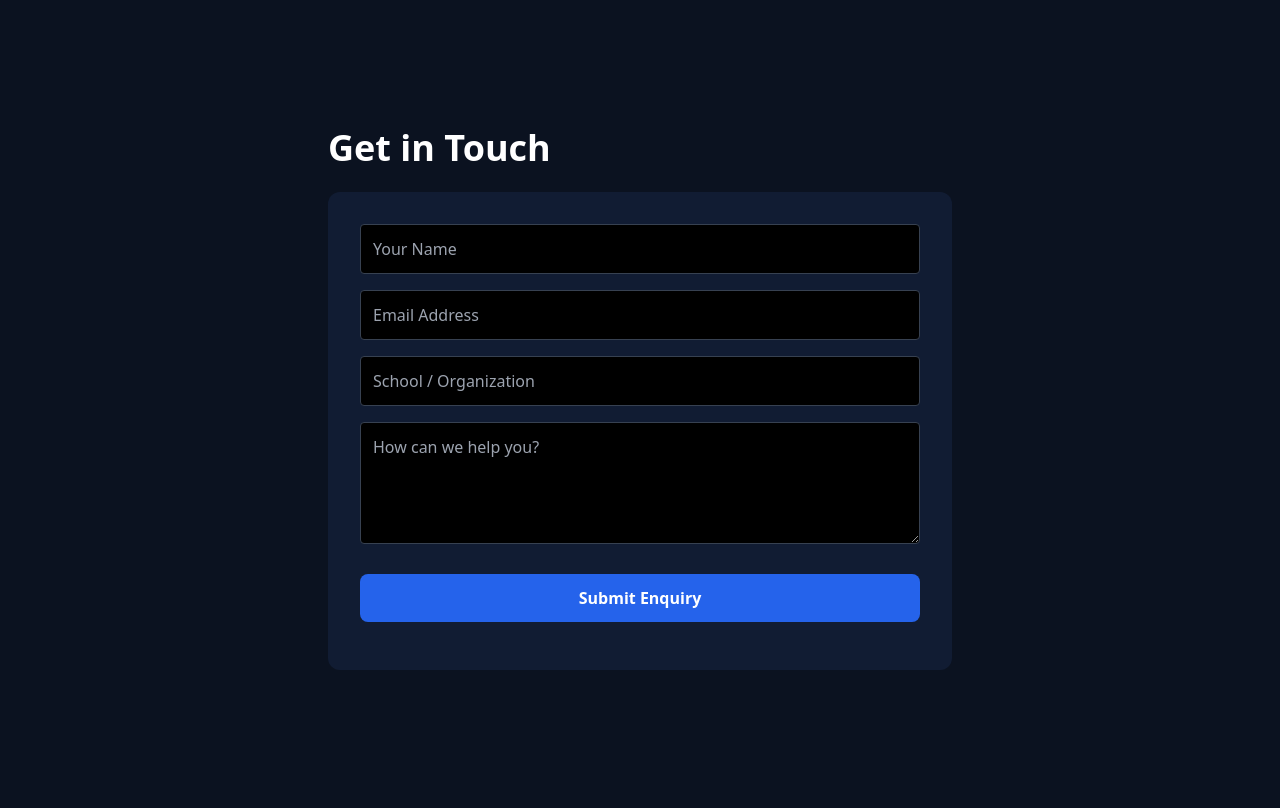
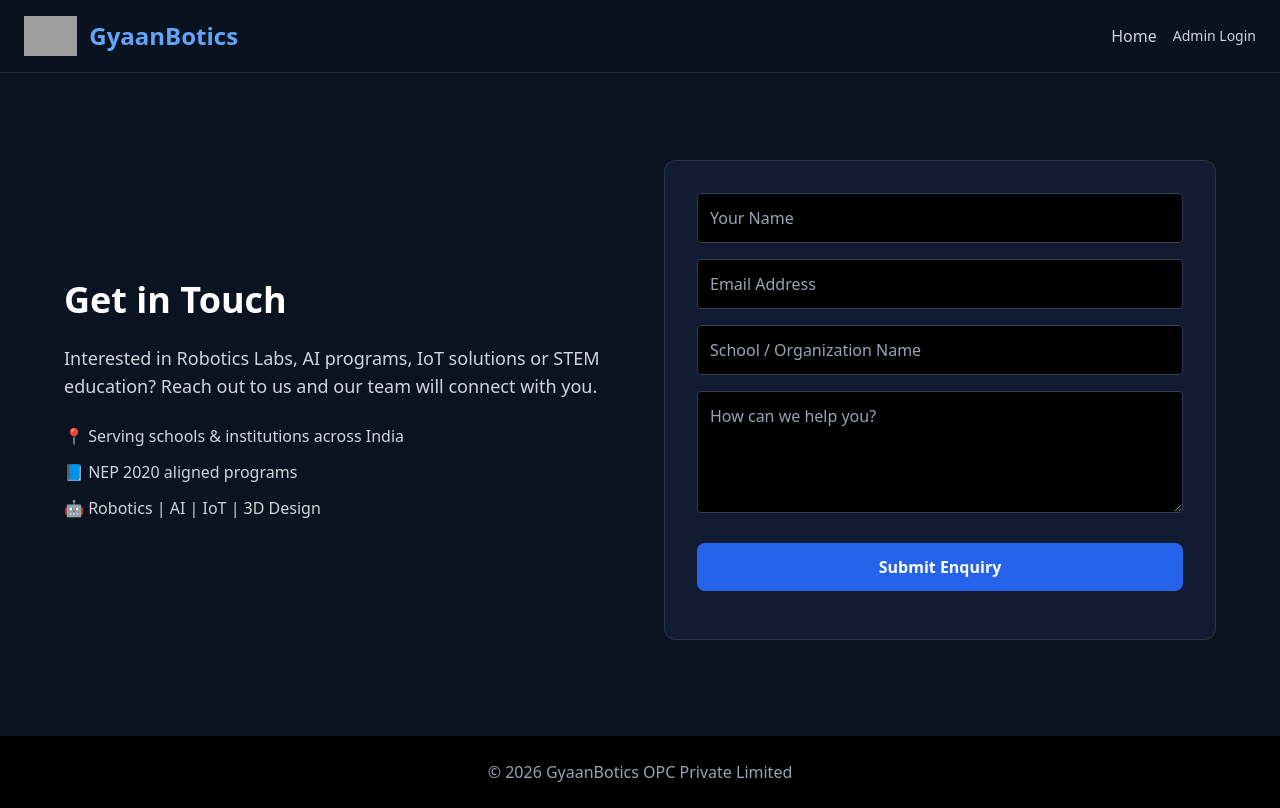
Before and after one commit to gyaanbotics/gyaanbotics-frontend, a plain HTML site: page contact.html in a window 1280 px wide. Drawn offline with nearby package versions, Linux system fonts and the light colour scheme; grey boxes are pictures that could not be loaded.

Commit message:
Update contact.html

```diff
--- a/contact.html
+++ b/contact.html
@@ -4,42 +4,113 @@
   <meta charset="UTF-8">
   <title>Get in Touch | GyaanBotics</title>
   <meta name="viewport" content="width=device-width, initial-scale=1">
+
+  <!-- SEO -->
+  <meta name="description" content="Contact GyaanBotics for Robotics, AI, IoT and STEM education solutions.">
+
+  <!-- Favicon -->
+  <link rel="icon" href="/favicon.ico">
+
+  <!-- Tailwind -->
   <script src="https://cdn.tailwindcss.com"></script>
+
+  <style>
+    html { scroll-behavior: smooth; }
+  </style>
 </head>
 
 <body class="bg-[#0b1220] text-white">
 
-<section class="pt-32 px-6 max-w-2xl mx-auto">
+<!-- ================= NAVBAR ================= -->
+<nav class="fixed top-0 left-0 w-full z-50 bg-[#0b1220]/90 backdrop-blur border-b border-gray-800">
+  <div class="max-w-7xl mx-auto px-6 py-4 flex justify-between items-center">
 
+    <div class="flex items-center gap-3">
+      <img src="logo.png" class="h-10" alt="GyaanBotics">
+      <span class="text-2xl font-bold text-blue-400">GyaanBotics</span>
+    </div>
+
+    <div class="flex items-center gap-4">
+      <a href="index.html" class="text-gray-300 hover:text-blue-400">Home</a>
+      <a href="login.html" class="text-sm text-gray-300 hover:text-blue-400">Admin Login</a>
+    </div>
+
+  </div>
+</nav>
+
+<!-- ================= CONTACT SECTION ================= -->
+<section class="pt-40 pb-24 px-6">
+  <div class="max-w-6xl mx-auto grid md:grid-cols-2 gap-12 items-center">
+
+    <!-- Left Content -->
+    <div>
       <h1 class="text-4xl font-bold mb-6">Get in Touch</h1>
 
-  <form id="contactForm" class="bg-[#111c33] p-8 rounded-xl">
+      <p class="text-gray-300 mb-6 text-lg">
+        Interested in Robotics Labs, AI programs, IoT solutions or STEM education?
+        Reach out to us and our team will connect with you.
+      </p>
 
-    <input id="name" required
-      class="w-full p-3 mb-4 bg-black rounded border border-gray-700"
-      placeholder="Your Name">
+      <ul class="text-gray-300 space-y-3">
+        <li>📍 Serving schools & institutions across India</li>
+        <li>📘 NEP 2020 aligned programs</li>
+        <li>🤖 Robotics | AI | IoT | 3D Design</li>
+      </ul>
+    </div>
 
-    <input id="email" type="email" required
-      class="w-full p-3 mb-4 bg-black rounded border border-gray-700"
-      placeholder="Email Address">
+    <!-- Contact Form -->
+    <div class="bg-[#111c33] p-8 rounded-xl border border-white/10">
 
-    <input id="organization"
-      class="w-full p-3 mb-4 bg-black rounded border border-gray-700"
-      placeholder="School / Organization">
+      <form id="contactForm">
 
-    <textarea id="message" required rows="4"
-      class="w-full p-3 mb-6 bg-black rounded border border-gray-700"
-      placeholder="How can we help you?"></textarea>
+        <input
+          id="name"
+          type="text"
+          required
+          placeholder="Your Name"
+          class="w-full p-3 mb-4 bg-black rounded border border-gray-700 focus:outline-none">
 
-    <button type="submit"
-      class="w-full bg-blue-600 hover:bg-blue-700 py-3 rounded-lg font-semibold">
+        <input
+          id="email"
+          type="email"
+          required
+          placeholder="Email Address"
+          class="w-full p-3 mb-4 bg-black rounded border border-gray-700 focus:outline-none">
+
+        <input
+          id="organization"
+          type="text"
+          placeholder="School / Organization Name"
+          class="w-full p-3 mb-4 bg-black rounded border border-gray-700 focus:outline-none">
+
+        <textarea
+          id="message"
+          rows="4"
+          required
+          placeholder="How can we help you?"
+          class="w-full p-3 mb-6 bg-black rounded border border-gray-700 focus:outline-none"></textarea>
+
+        <button
+          type="submit"
+          class="w-full bg-blue-600 hover:bg-blue-700 py-3 rounded-lg font-semibold transition">
           Submit Enquiry
         </button>
 
+        <!-- Status -->
         <p id="formStatus" class="mt-4 text-sm"></p>
+
       </form>
+
+    </div>
+
+  </div>
 </section>
 
+<footer class="bg-black py-6 text-center text-gray-400">
+  © 2026 GyaanBotics OPC Private Limited
+</footer>
+
+<!-- ================= SCRIPT ================= -->
 <script>
 document.addEventListener("DOMContentLoaded", () => {
   const form = document.getElementById("contactForm");
@@ -69,11 +140,14 @@ document.addEventListener("DOMContentLoaded", () => {
       );
 
       const data = await res.json();
-      if (!res.ok) throw new Error(data.message);
 
+      if (data.success) {
         status.textContent = "✅ Enquiry submitted successfully!";
         status.className = "mt-4 text-sm text-green-400";
         form.reset();
+      } else {
+        throw new Error(data.message);
+      }
 
     } catch (err) {
       console.error(err);
```
Lines whose indentation alone changed are shown as unchanged.
